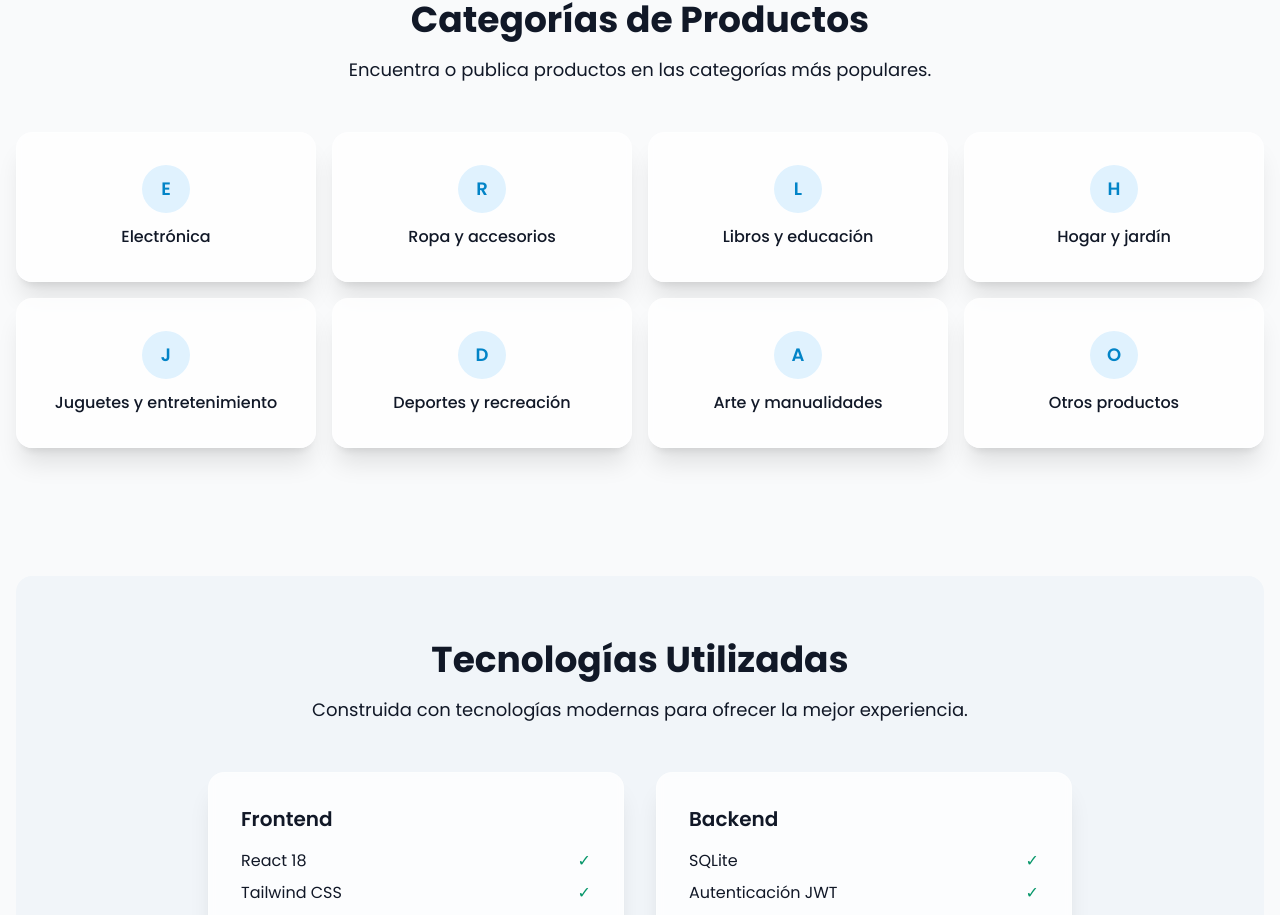
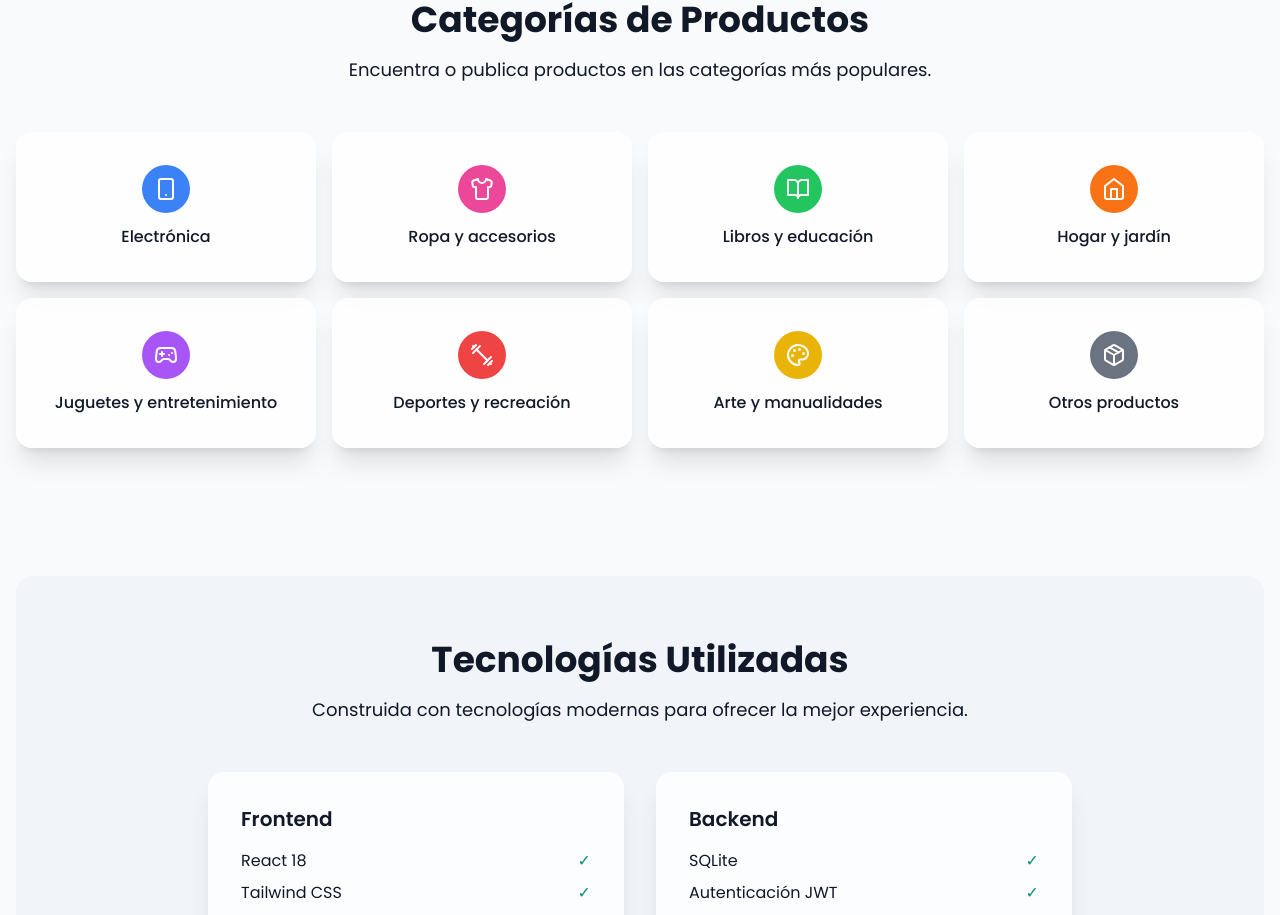
Before and after one commit to Paolafigueroah/system-eco-plataform, a React (Vite) app: page /about in a window 1280 px wide. Shown: the part 1997-2912 px from the top of the page. Built offline with nearby package versions, Linux system fonts and the light colour scheme; no server answers; the database is empty.

Commit message:
feat: Add category icons system - Replace category initials with meaningful icons

```diff
--- a/src/components/ProductCard.jsx
+++ b/src/components/ProductCard.jsx
@@ -3,6 +3,7 @@ import { Eye, Heart, MessageCircle, MapPin, Calendar, Edit, Trash2 } from 'lucid
 import { Link } from 'react-router-dom';
 import { useAuth } from '../hooks/useAuth';
 import { supabaseFavoritesService } from '../services/supabaseFavoritesService';
+import { getCategoryIcon, getCategoryIconColor } from '../utils/categoryIcons';
 
 const ProductCard = ({ product, onEdit, onDelete, onProductRemoved }) => {
   const { user } = useAuth();
@@ -136,10 +137,11 @@ default:
         ) : null}
         <div className="absolute inset-0 bg-gray-200 flex items-center justify-center" style={{ display: (product.images && product.images.length > 0) ? 'none' : 'flex' }}>
           <div className="text-gray-400 text-center">
-            <div className="w-12 h-12 bg-gray-300 rounded-full flex items-center justify-center mx-auto mb-2">
-              <span className="text-gray-600 font-semibold text-lg">
-                {product.category ? product.category.charAt(0) : 'P'}
-              </span>
+            <div className={`w-12 h-12 ${getCategoryIconColor(product.category)} rounded-full flex items-center justify-center mx-auto mb-2`}>
+              {React.createElement(getCategoryIcon(product.category), {
+                size: 24,
+                className: "text-white"
+              })}
             </div>
             <p className="text-sm">Sin imagen</p>
           </div>
--- a/src/pages/About.jsx
+++ b/src/pages/About.jsx
@@ -1,5 +1,6 @@
 import React from 'react';
 import { Code, Database, Palette, Zap, Leaf, Users, TrendingUp, Shield } from 'lucide-react';
+import { getCategoryIcon, getCategoryIconColor } from '../utils/categoryIcons';
 
 const About = () => {
   const objectives = [
@@ -166,16 +167,18 @@ const About = () => {
         </div>
 
         <div className="grid md:grid-cols-2 lg:grid-cols-4 gap-4">
-          {categories.map((category, index) => (
-            <div key={index} className="card text-center group hover:shadow-lg transition-all duration-300">
-              <div className="w-12 h-12 bg-sky-100 rounded-full flex items-center justify-center mx-auto mb-3 group-hover:bg-sky-200 transition-colors duration-300">
-                <span className="text-sky-600 font-semibold text-lg">
-                  {category.charAt(0)}
-                </span>
+          {categories.map((category, index) => {
+            const Icon = getCategoryIcon(category);
+            const iconColor = getCategoryIconColor(category);
+            return (
+              <div key={index} className="card text-center group hover:shadow-lg transition-all duration-300">
+                <div className={`w-12 h-12 ${iconColor} rounded-full flex items-center justify-center mx-auto mb-3 group-hover:scale-110 transition-all duration-300`}>
+                  <Icon size={24} className="text-white" />
+                </div>
+                <h3 className="font-medium text-base-content">{category}</h3>
               </div>
-              <h3 className="font-medium text-base-content">{category}</h3>
-            </div>
-          ))}
+            );
+          })}
         </div>
       </section>
 
--- a/src/pages/Home.jsx
+++ b/src/pages/Home.jsx
@@ -6,6 +6,7 @@ import { supabaseProductService } from '../services/supabaseProductService';
 import AddProductForm from '../components/AddProductForm';
 import ProductCard from '../components/ProductCard';
 import SearchProducts from '../components/SearchProducts';
+import { getCategoryIcon, getCategoryIconColor } from '../utils/categoryIcons';
 
 const Home = () => {
   const { user, isAuthenticated } = useAuth();
@@ -222,7 +223,10 @@ const Home = () => {
             Explorar por Categorías
           </h2>
           <div className="grid grid-cols-2 md:grid-cols-4 gap-4">
-            {categories.map((category) => (
+            {categories.map((category) => {
+              const Icon = getCategoryIcon(category);
+              const iconColor = getCategoryIconColor(category);
+              return (
                 <button
                   key={`category-${category}`}
                   onClick={() => handleCategoryClick(category)}
@@ -233,15 +237,14 @@ const Home = () => {
                   }`}
                 >
                   <div className="text-center">
-                  <div className="w-12 h-12 bg-emerald-100 rounded-full flex items-center justify-center mx-auto mb-2">
-                    <span className="text-emerald-600 font-semibold text-lg">
-                      {category.charAt(0)}
-                    </span>
+                    <div className={`w-12 h-12 ${iconColor} rounded-full flex items-center justify-center mx-auto mb-2`}>
+                      <Icon size={24} className="text-white" />
                     </div>
                     <h3 className="font-medium text-sm">{category}</h3>
                   </div>
                 </button>
-            ))}
+              );
+            })}
           </div>
         </div>
       </section>
--- a/src/pages/ProductDetail.jsx
+++ b/src/pages/ProductDetail.jsx
@@ -5,6 +5,7 @@ import { supabaseProductService } from '../services/supabaseProductService';
 import { supabaseFavoritesService } from '../services/supabaseFavoritesService';
 import { useAuth } from '../hooks/useAuth';
 import { migrationConfig } from '../config/migrationConfig';
+import { getCategoryIcon, getCategoryIconColor } from '../utils/categoryIcons';
 
 const ProductDetail = () => {
   const { id } = useParams();
@@ -357,10 +358,11 @@ const ProductDetail = () => {
                 ) : (
                   <div className="absolute inset-0 bg-gray-200 dark:bg-gray-700 flex items-center justify-center">
                     <div className="text-gray-400 text-center">
-                      <div className="w-20 h-20 bg-gray-300 dark:bg-gray-600 rounded-full flex items-center justify-center mx-auto mb-4">
-                        <span className="text-gray-600 dark:text-gray-400 font-semibold text-2xl">
-                          {product.category ? product.category.charAt(0).toUpperCase() : 'P'}
-                        </span>
+                      <div className={`w-20 h-20 ${getCategoryIconColor(product.category)} rounded-full flex items-center justify-center mx-auto mb-4`}>
+                        {React.createElement(getCategoryIcon(product.category), {
+                          size: 32,
+                          className: "text-white"
+                        })}
                       </div>
                       <p className="text-lg">Sin imagen disponible</p>
                     </div>
--- /dev/null
+++ b/src/utils/categoryIcons.js
@@ -0,0 +1,194 @@
+import {
+  Smartphone,
+  Shirt,
+  BookOpen,
+  Home,
+  Gamepad2,
+  Dumbbell,
+  Palette,
+  Package,
+  Laptop,
+  Headphones,
+  Camera,
+  Car,
+  Bike,
+  Baby,
+  Music,
+  Utensils,
+  Wrench,
+  Scissors,
+  Heart,
+  Star
+} from 'lucide-react';
+
+// Mapeo de categorías a iconos
+export const categoryIcons = {
+  // Categorías principales
+  'Electrónica': Smartphone,
+  'Ropa y accesorios': Shirt,
+  'Libros y educación': BookOpen,
+  'Hogar y jardín': Home,
+  'Juguetes y entretenimiento': Gamepad2,
+  'Deportes y recreación': Dumbbell,
+  'Arte y manualidades': Palette,
+  'Otros productos': Package,
+
+  // Categorías específicas de electrónica
+  'Smartphone': Smartphone,
+  'Laptop': Laptop,
+  'Tablet': Laptop,
+  'Computadora': Laptop,
+  'Auriculares': Headphones,
+  'Cámara': Camera,
+  'Televisor': Smartphone,
+  'Consola': Gamepad2,
+
+  // Categorías de transporte
+  'Automóvil': Car,
+  'Bicicleta': Bike,
+  'Moto': Bike,
+  'Transporte': Car,
+
+  // Categorías de ropa
+  'Ropa': Shirt,
+  'Calzado': Shirt,
+  'Accesorios': Shirt,
+  'Moda': Shirt,
+
+  // Categorías de hogar
+  'Muebles': Home,
+  'Decoración': Home,
+  'Jardín': Home,
+  'Cocina': Utensils,
+  'Baño': Home,
+  'Dormitorio': Home,
+  'Sala': Home,
+
+  // Categorías de entretenimiento
+  'Juguetes': Gamepad2,
+  'Videojuegos': Gamepad2,
+  'Música': Music,
+  'Películas': Music,
+  'Libros': BookOpen,
+  'Revistas': BookOpen,
+
+  // Categorías de deportes
+  'Fitness': Dumbbell,
+  'Fútbol': Dumbbell,
+  'Básquetbol': Dumbbell,
+  'Tenis': Dumbbell,
+  'Natación': Dumbbell,
+  'Ciclismo': Bike,
+
+  // Categorías de arte
+  'Pintura': Palette,
+  'Dibujo': Palette,
+  'Escultura': Palette,
+  'Manualidades': Scissors,
+  'Artesanías': Palette,
+
+  // Categorías de bebés
+  'Bebé': Baby,
+  'Infantil': Baby,
+  'Niños': Baby,
+
+  // Categorías de herramientas
+  'Herramientas': Wrench,
+  'Ferretería': Wrench,
+  'Construcción': Wrench,
+  'Jardinería': Wrench,
+
+  // Categorías de salud y belleza
+  'Salud': Heart,
+  'Belleza': Star,
+  'Cuidado personal': Star,
+  'Medicina': Heart,
+
+  // Categorías de mascotas
+  'Mascotas': Heart,
+  'Animales': Heart,
+
+  // Categoría por defecto
+  'default': Package
+};
+
+// Función para obtener el icono de una categoría
+export const getCategoryIcon = (category) => {
+  if (!category) return categoryIcons.default;
+
+  // Buscar coincidencia exacta
+  if (categoryIcons[category]) {
+    return categoryIcons[category];
+  }
+
+  // Buscar coincidencia parcial (case insensitive)
+  const lowerCategory = category.toLowerCase();
+  for (const [key, icon] of Object.entries(categoryIcons)) {
+    if (key.toLowerCase().includes(lowerCategory) || lowerCategory.includes(key.toLowerCase())) {
+      return icon;
+    }
+  }
+
+  // Si no encuentra coincidencia, usar icono por defecto
+  return categoryIcons.default;
+};
+
+// Función para obtener el color de fondo de una categoría
+export const getCategoryColor = (category) => {
+  const colorMap = {
+    'Electrónica': 'bg-blue-100 text-blue-600',
+    'Ropa y accesorios': 'bg-pink-100 text-pink-600',
+    'Libros y educación': 'bg-green-100 text-green-600',
+    'Hogar y jardín': 'bg-orange-100 text-orange-600',
+    'Juguetes y entretenimiento': 'bg-purple-100 text-purple-600',
+    'Deportes y recreación': 'bg-red-100 text-red-600',
+    'Arte y manualidades': 'bg-yellow-100 text-yellow-600',
+    'Otros productos': 'bg-gray-100 text-gray-600',
+    'default': 'bg-emerald-100 text-emerald-600'
+  };
+
+  if (colorMap[category]) {
+    return colorMap[category];
+  }
+
+  // Buscar coincidencia parcial
+  const lowerCategory = category.toLowerCase();
+  for (const [key, color] of Object.entries(colorMap)) {
+    if (key.toLowerCase().includes(lowerCategory) || lowerCategory.includes(key.toLowerCase())) {
+      return color;
+    }
+  }
+
+  return colorMap.default;
+};
+
+// Función para obtener el color de fondo del icono
+export const getCategoryIconColor = (category) => {
+  const colorMap = {
+    'Electrónica': 'bg-blue-500',
+    'Ropa y accesorios': 'bg-pink-500',
+    'Libros y educación': 'bg-green-500',
+    'Hogar y jardín': 'bg-orange-500',
+    'Juguetes y entretenimiento': 'bg-purple-500',
+    'Deportes y recreación': 'bg-red-500',
+    'Arte y manualidades': 'bg-yellow-500',
+    'Otros productos': 'bg-gray-500',
+    'default': 'bg-emerald-500'
+  };
+
+  if (colorMap[category]) {
+    return colorMap[category];
+  }
+
+  // Buscar coincidencia parcial
+  const lowerCategory = category.toLowerCase();
+  for (const [key, color] of Object.entries(colorMap)) {
+    if (key.toLowerCase().includes(lowerCategory) || lowerCategory.includes(key.toLowerCase())) {
+      return color;
+    }
+  }
+
+  return colorMap.default;
+};
+
+export default categoryIcons;
```
Lines whose indentation alone changed are shown as unchanged.
